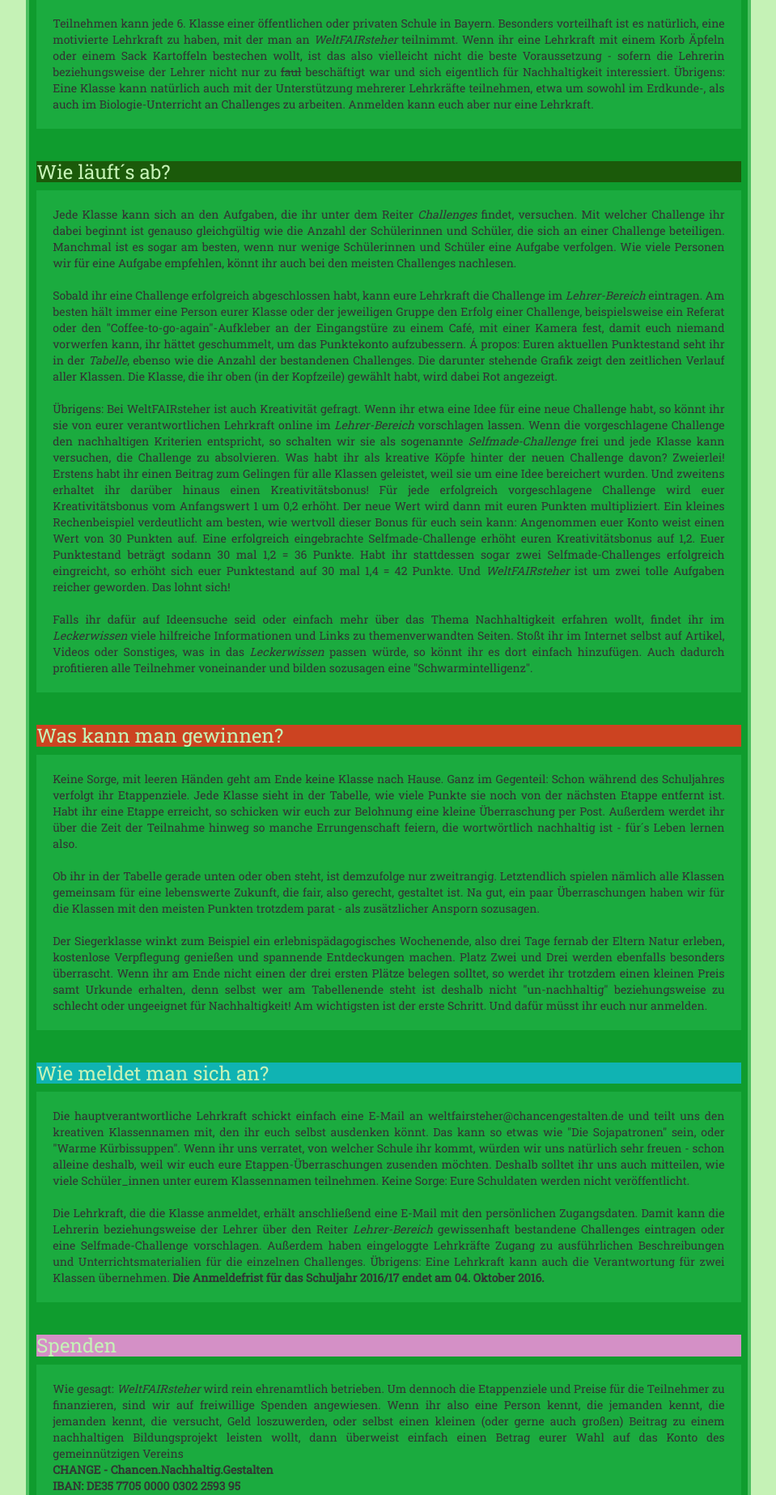
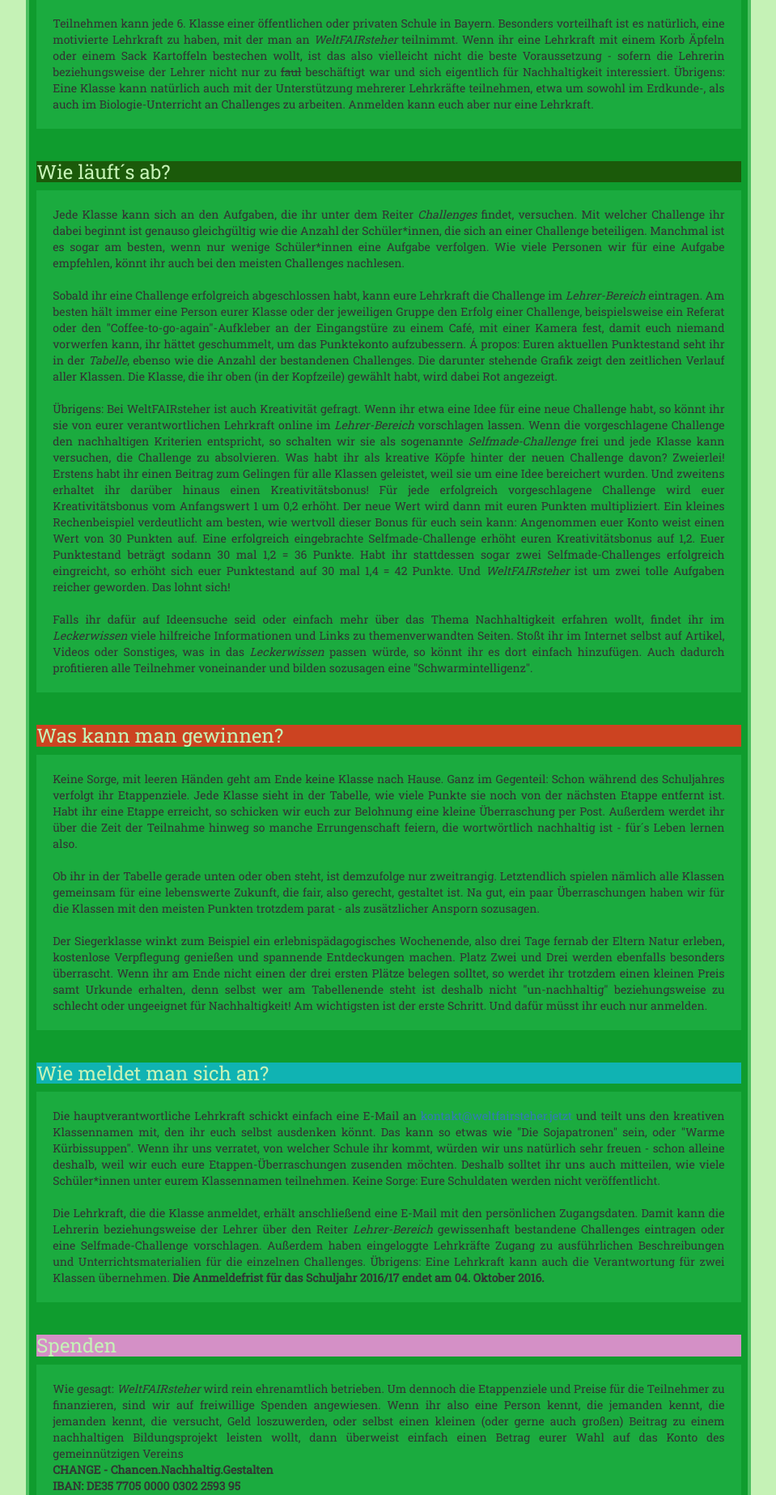
Before and after one commit to MackieLoeffel/weltfairsteher, a PHP site: page /weltfairsteher/ in a window 1280 px wide; the page is wider, and only the part inside the window is pictured. Shown: the part 1646-3492 px from the top of that part at 81% size, without its empty margins (134-1093 px from the left). Run offline with PHP 8.4, Linux system fonts and the light colour scheme; data comes from the database, SQL or seed files in the repository; some web fonts are replaced.

Commit message:
e-mail-address

```diff
--- a/impressum.php
+++ b/impressum.php
@@ -10,7 +10,7 @@
 
 
           <h4 style="color: white;">Kontakt</h4>
-          <a style="color: #1B4D0B;" href="mailto:weltfairsteher@chancengestalten.de" target="_top">weltfairsteher@chancengestalten.de</a>
+          <a style="color: #1B4D0B;" href="mailto:kontakt@weltfairsteher.jetzt" target="_top">kontakt@weltfairsteher.jetzt</a>
 
            </div>
             <br>
--- a/include/footer.php
+++ b/include/footer.php
@@ -29,7 +29,7 @@
         <br>
          <a href="http://localhost/weltfairsteher/impressum.php" alt="impressum" style="color: white; font-size: 14px;"><b>Impressum</b></a>
         <br><br>
-        &copy; 2016 WeltFAIRsteher <br> Kontakt: weltfairsteher@chancengestalten.de<br>
+        &copy; 2016 WeltFAIRsteher <br> <a style="background-color: white;" href="mailto:kontakt@weltfairsteher.jetzt">kontakt@weltfairsteher.jetzt</a><br>
         <a href="#" class="scrollbutton-top" style="color: white; float: right; margin-right: 1%;">↑</a>
     </footer> </div>
 </section>
--- a/index.php
+++ b/index.php
@@ -70,8 +70,8 @@ Anmelden kann euch aber nur eine Lehrkraft.
 
                         <div class="abstaende" style="text-align: justify; background-color: #1BAB3F; padding: 20px;">
 Jede Klasse kann sich an den Aufgaben, die ihr unter dem Reiter <i>Challenges</i> findet, versuchen. Mit welcher Challenge ihr dabei beginnt ist
-genauso gleichgültig wie die Anzahl der Schülerinnen und Schüler, die sich an einer Challenge beteiligen. Manchmal ist es sogar am besten,
-wenn nur wenige Schülerinnen und Schüler eine Aufgabe verfolgen.
+genauso gleichgültig wie die Anzahl der Schüler*innen, die sich an einer Challenge beteiligen. Manchmal ist es sogar am besten,
+wenn nur wenige Schüler*innen eine Aufgabe verfolgen.
 Wie viele Personen wir für eine Aufgabe empfehlen, könnt ihr auch bei den meisten Challenges nachlesen. <br><br>
 Sobald ihr eine Challenge erfolgreich abgeschlossen habt, kann eure Lehrkraft die Challenge im <i>Lehrer-Bereich</i> eintragen.
 Am besten hält immer eine Person eurer Klasse oder der jeweiligen Gruppe den Erfolg einer Challenge,
@@ -127,10 +127,10 @@ Am wichtigsten ist der erste Schritt. Und dafür müsst ihr euch nur anmelden.
 <b><h3 class="abstaende" style="color: #C5F2B6; background-color: #10B3B3;">Wie meldet man sich an?</h3></b>
 
 <div class="abstaende" style="text-align: justify; background-color: #1BAB3F; padding: 20px;">
-    Die hauptverantwortliche Lehrkraft schickt einfach eine E-Mail an weltfairsteher@chancengestalten.de und teilt uns den kreativen Klassennamen mit,
+    Die hauptverantwortliche Lehrkraft schickt einfach eine E-Mail an  <a href="mailto:kontakt@weltfairsteher.jetzt" target="_top">kontakt@weltfairsteher.jetzt</a> und teilt uns den kreativen Klassennamen mit,
     den ihr euch selbst ausdenken könnt. Das kann so etwas wie "Die Sojapatronen" sein, oder "Warme Kürbissuppen".
     Wenn ihr uns verratet, von welcher Schule ihr kommt, würden wir uns natürlich sehr freuen - schon alleine deshalb,
-    weil wir euch eure Etappen-Überraschungen zusenden möchten. Deshalb solltet ihr uns auch mitteilen, wie viele Schüler_innen unter
+    weil wir euch eure Etappen-Überraschungen zusenden möchten. Deshalb solltet ihr uns auch mitteilen, wie viele Schüler*innen unter
     eurem Klassennamen teilnehmen.
     Keine Sorge: Eure Schuldaten werden nicht veröffentlicht.
     <br><br>
--- a/teacher.php
+++ b/teacher.php
@@ -123,7 +123,7 @@ GROUP BY c.id)");
            Zugangsdaten </b>(Passwort und E-Mail-Adresse) ändern. Wenn sich die
            Größe einer von Ihnen betreuten Klasse ändert oder Sie anderweitige
            Fragen beziehungsweise Probleme haben, schreiben Sie uns einfach eine
-           E-Mail an weltfairsteher@chancengestalten.de. </li>
+           E-Mail an   <a href="mailto:kontakt@weltfairsteher.jetzt" target="_top">kontakt@weltfairsteher.jetzt</a>. </li>
 
 
            </ul>
```
